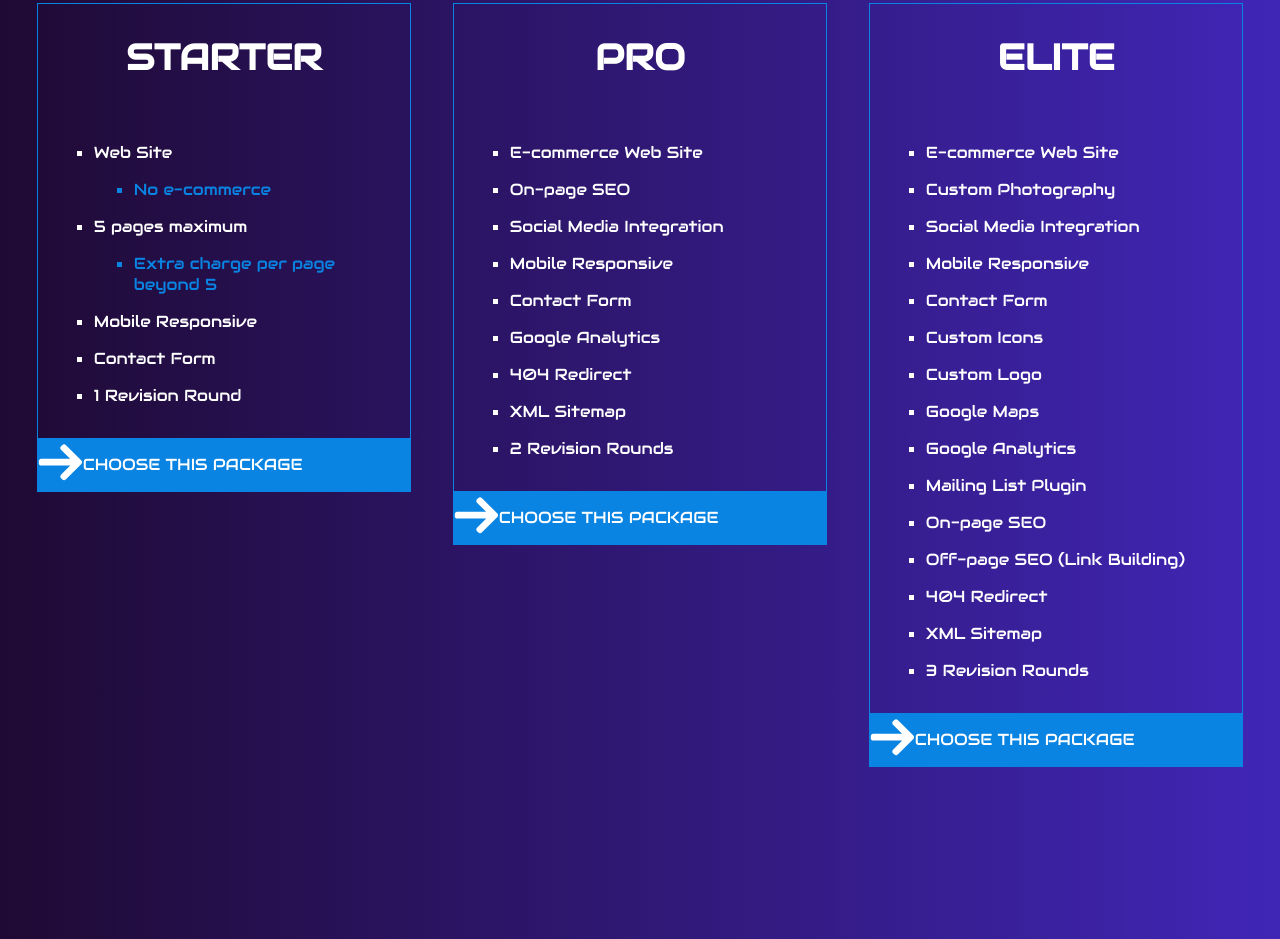
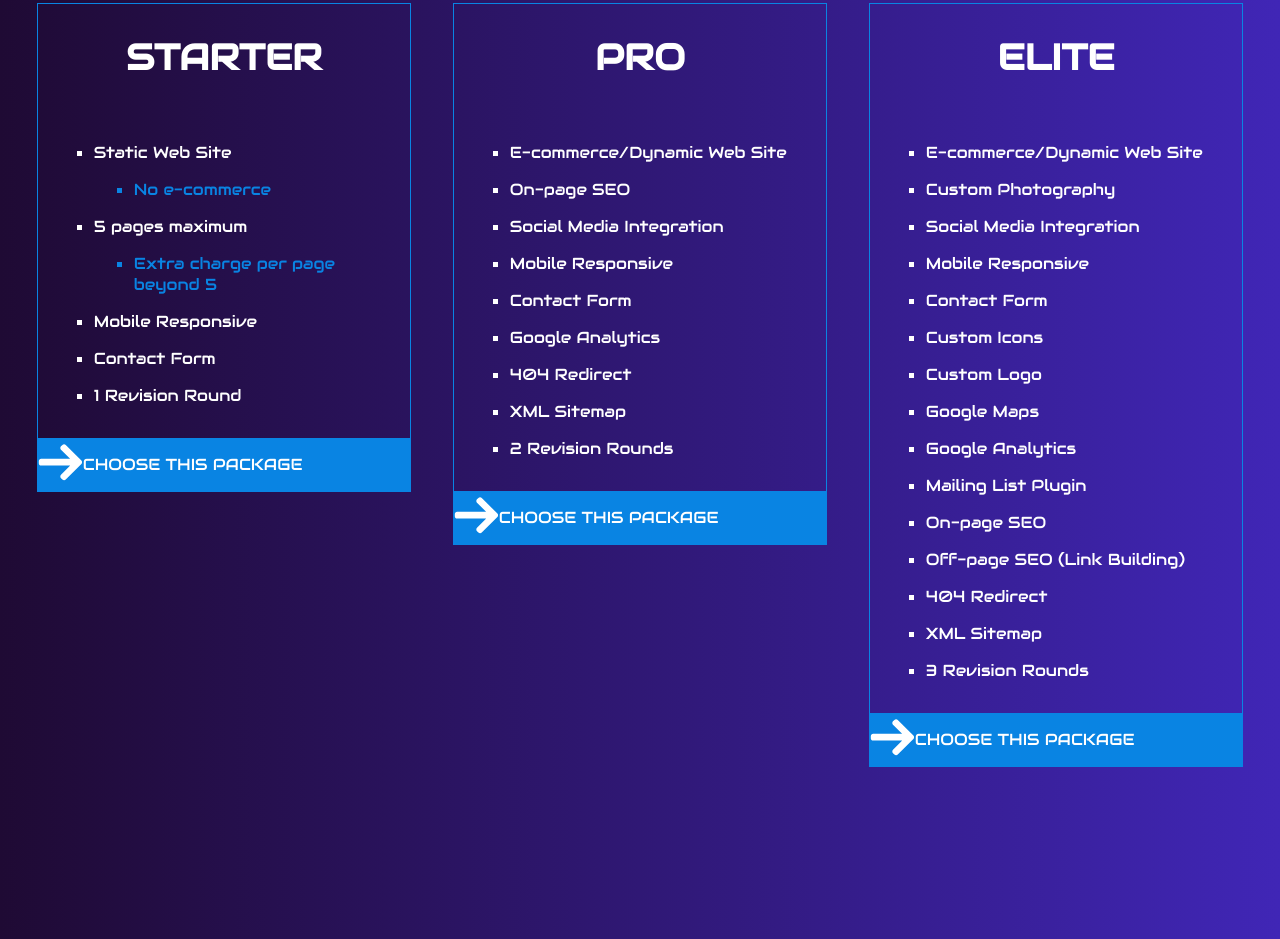
Before and after one commit to know-mad/myportfolio, a Gatsby site: page /services in a window 1280 px wide. Shown: the part 1849-2788 px from the top of the page. Built offline with nearby package versions, Linux system fonts and the light colour scheme; Gatsby itself is replaced by a stand-in of ours.

Commit message:
adjusted services on services page

```diff
--- a/src/pages/services/index.js
+++ b/src/pages/services/index.js
@@ -114,7 +114,7 @@ const ServicesPage = () => (
         </div>
         <div className='service-package-content'>
           <ul>
-            <li>Web Site</li>
+            <li>Static Web Site</li>
               <ul>
                 <li style={{color: '#0984e3'}}>No e-commerce</li>
               </ul>
@@ -139,7 +139,7 @@ const ServicesPage = () => (
         </div>
         <div className='service-package-content'>
         <ul>
-            <li>E-commerce Web Site</li>
+            <li>E-commerce/Dynamic Web Site</li>
             <li>On-page SEO</li>
             <li>Social Media Integration</li>
             <li>Mobile Responsive</li>
@@ -162,7 +162,7 @@ const ServicesPage = () => (
         </div>
         <div className='service-package-content'>
         <ul>
-            <li>E-commerce Web Site</li>
+            <li>E-commerce/Dynamic Web Site</li>
             <li>Custom Photography</li>
             <li>Social Media Integration</li>
             <li>Mobile Responsive</li>
```
